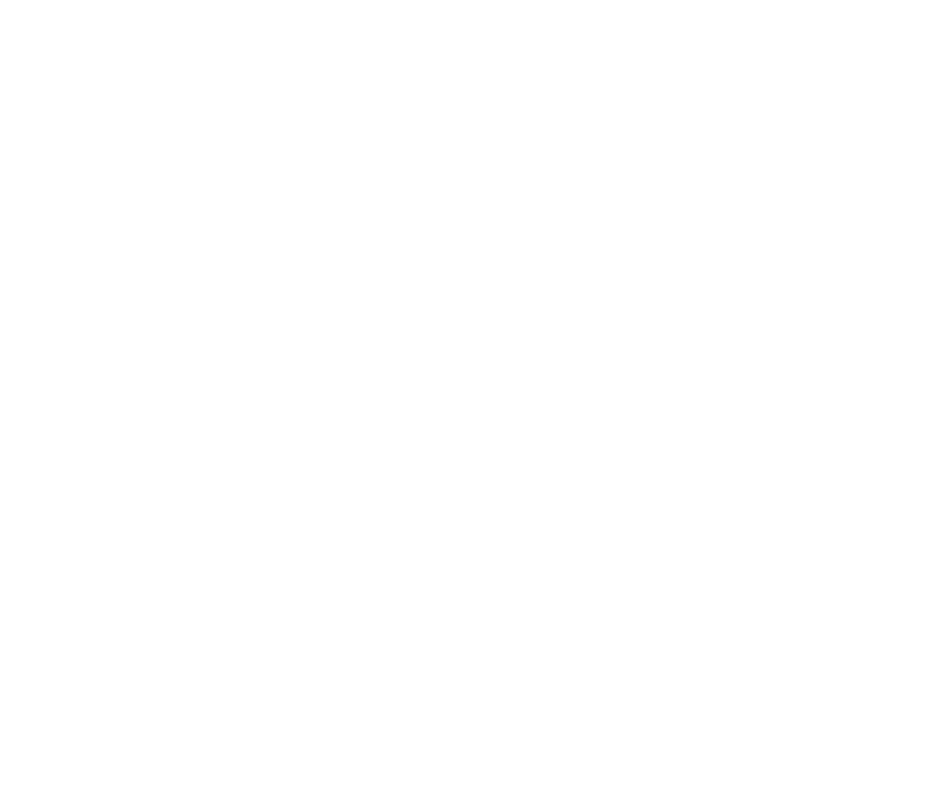
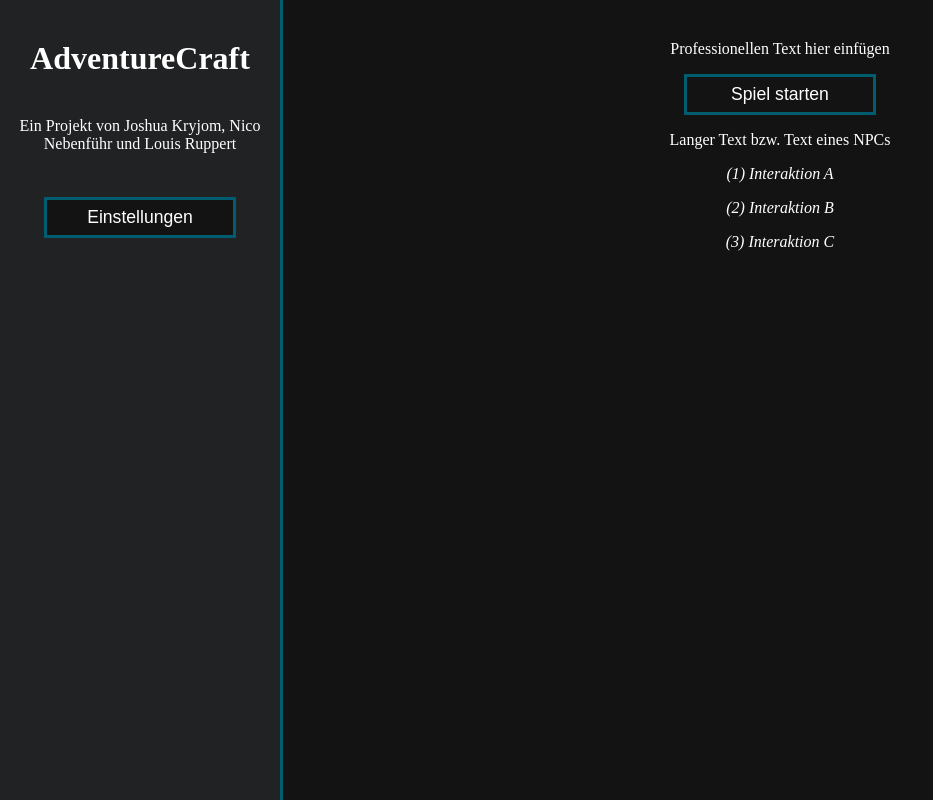
Before and after one commit to TheScienceDemon/AdventureCraft, a plain HTML site: page index.html in a window 1280 px wide. Shown: the whole page, without its empty margins (0-933 px from the left). Drawn offline with Linux system fonts and the light colour scheme.

Commit message:
First Progress

```diff
--- a/index.html
+++ b/index.html
@@ -8,6 +8,28 @@
 	<script src="script.js"></script>
 </head>
 <body>
+	<div id="sidebar">
+		<div id="sidebarContent">
+			<h1 class="zeroMargin">AdventureCraft</h1>
 
+			<p class="zeroMargin" style="margin-top: 2.5em;">Ein Projekt von Joshua Kryjom, Nico Nebenführ und Louis Ruppert</p>
+
+			<button style="margin-top: 2.5em;">Einstellungen</button>
+		</div>
+	</div>
+
+	<div id="gameplayContainer">
+		<p>Professionellen Text hier einfügen</p>
+
+		<button>Spiel starten</button>
+
+		<p>Langer Text bzw. Text eines NPCs</p>
+
+		<p><i>(1) Interaktion A</i></p>
+
+		<p><i>(2) Interaktion B</i></p>
+
+		<p><i>(3) Interaktion C</i></p>
+	</div>
 </body>
 </html>
--- a/stylesheet.css
+++ b/stylesheet.css
@@ -0,0 +1,51 @@
+body {
+	margin: 0;
+	color: white;
+	background-color: #131313;
+}
+
+button {
+	cursor: pointer;
+	color: white;
+	border: 3px solid #005D70;
+	background-color: #131313;
+	transition-duration: 200ms;
+	font-size: 110%;
+	padding: 0.4em;
+
+	width: 100%;
+	max-width: 192px;
+}
+
+button:hover {
+	border-color: #05A38B;
+}
+
+#sidebar {
+	position: fixed;
+	top: 0;
+
+	height: 100%;
+	width: 17.5em;
+	border-right: 3px solid #005D70;
+
+	background-color: #212224;
+	text-align: center;
+}
+
+#sidebarContent {
+	margin-top: 2.5em;
+}
+
+#gameplayContainer {
+	text-align: center;
+
+	margin: 2.5em;
+	margin-left: 20em;
+}
+
+/* --- Random Shit --- */
+
+.zeroMargin {
+	margin: 0;
+}
```
